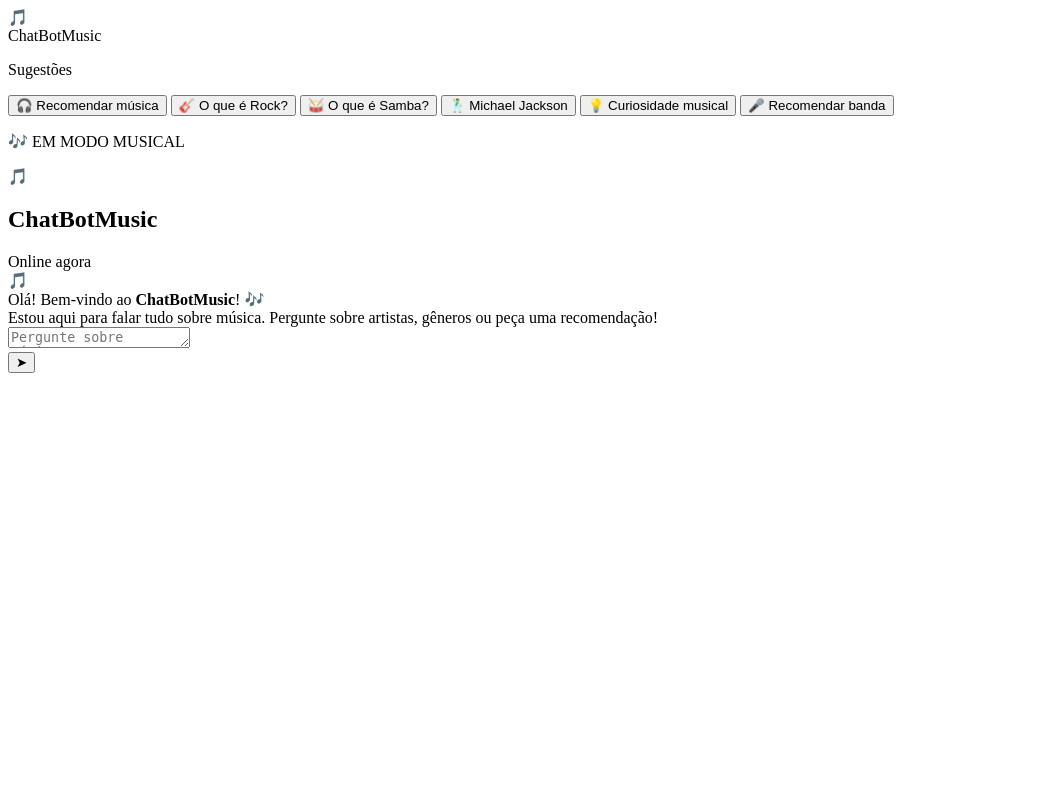
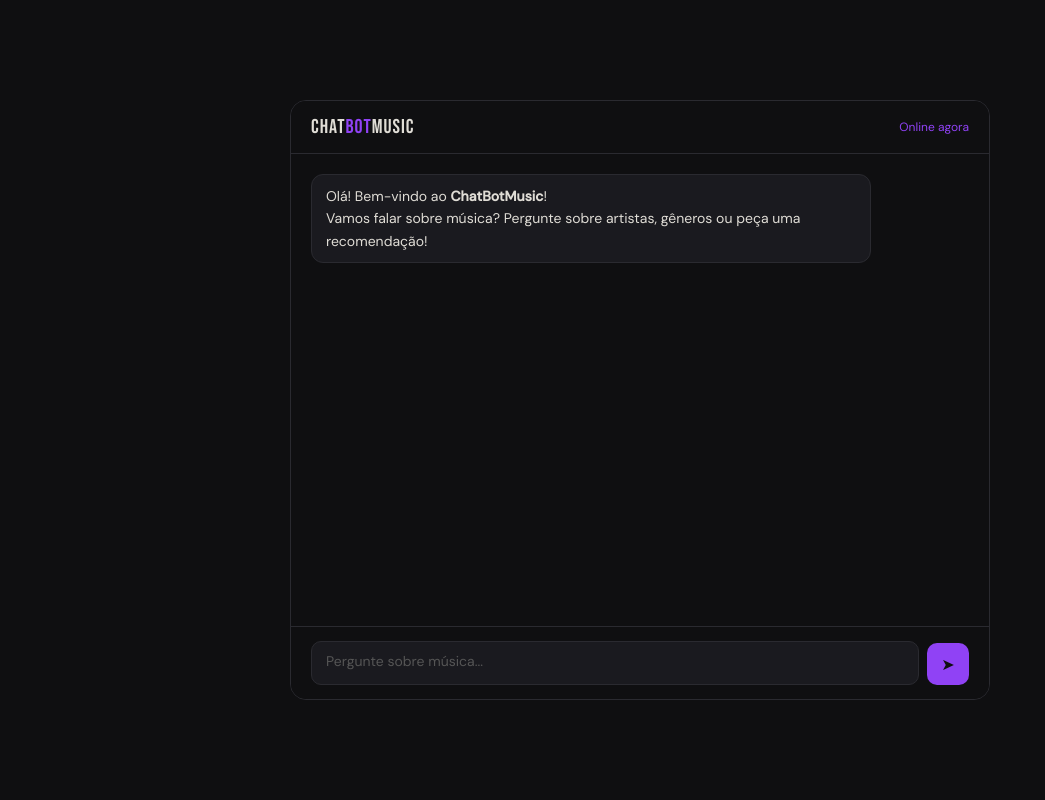
Before and after one commit to pedrohpr03/Chatbot, a Flask app: page / in a window 1280 px wide. Shown: the whole page, without its empty margins (0-1045 px from the left). Run offline with Flask 3, Linux system fonts and the light colour scheme.

Commit message:
Atualizando o css

```diff
--- a/app.py
+++ b/app.py
@@ -87,8 +87,8 @@ pares = [
       'Fato interessante: Mozart compôs sua primeira peça aos 5 anos de idade!']),
 
     (r'(Sair|Tchau|Adeus|Até mais|até logo)',
-     ['Até mais! Foi um prazer falar sobre música com você! 🎵',
-      'Tchau! Continue ouvindo boa música! 🎶']),
+     ['Até mais! Foi um prazer falar sobre música com você! ',
+      'Tchau! Continue ouvindo boa música!']),
 
     (r'(.*)', ['Desculpe, não entendi. Pode reformular a pergunta?',
                'Pode me explicar de outra forma? Estou aqui para falar sobre música!',
--- /dev/null
+++ b/static/style.css
@@ -0,0 +1,99 @@
+* { box-sizing: border-box; margin: 0; padding: 0; }
+
+body {
+  font-family: 'DM Sans', sans-serif;
+  background: #0f0f11;
+  color: #e0ddd6;
+  height: 100vh;
+  display: flex;
+  align-items: center;
+  justify-content: center;
+}
+
+.shell {
+  width: 700px;
+  height: 600px;
+  border-radius: 16px;
+  overflow: hidden;
+  border: 1px solid #2a2a30;
+}
+
+.chat-area { display: flex; flex-direction: column; height: 100%; background: #0f0f11; }
+
+.chat-header {
+  padding: 14px 20px;
+  border-bottom: 1px solid #2a2a30;
+  display: flex;
+  align-items: center;
+  justify-content: space-between;
+}
+
+.logo { display: flex; align-items: center; gap: 8px; }
+.logo-icon { font-size: 20px; }
+.logo-text { font-family: 'Bebas Neue', sans-serif; font-size: 20px; letter-spacing: 0.05em; }
+.logo-text span { color: hsl(266, 90%, 61%); }
+
+.status { font-size: 12px; color: hsl(266, 90%, 61%); }
+
+.messages {
+  flex: 1;
+  overflow-y: auto;
+  padding: 20px;
+  display: flex;
+  flex-direction: column;
+  gap: 14px;
+}
+
+.msg { display: flex; gap: 10px; max-width: 560px; }
+.msg.user { flex-direction: row-reverse; align-self: flex-end; }
+.msg-avatar { font-size: 18px; flex-shrink: 0; }
+
+.bubble { padding: 10px 14px; border-radius: 12px; font-size: 14px; line-height: 1.6; }
+.msg.bot .bubble { background: #1a1a1f; border: 1px solid #2a2a30; }
+.msg.user .bubble { background: hsl(266, 90%, 61%)}
+.dots { display: flex; gap: 4px; align-items: center; padding: 4px 0; }
+.dots span { width: 6px; height: 6px; background: hsl(266, 90%, 61%); border-radius: 50%; opacity: 0.5; }
+
+.input-bar {
+  padding: 14px 20px;
+  border-top: 1px solid #2a2a30;
+  display: flex;
+  gap: 8px;
+  align-items: flex-end;
+}
+
+.input-wrap {
+  flex: 1;
+  background: #1a1a1f;
+  border: 1px solid #2a2a30;
+  border-radius: 10px;
+}
+.input-wrap:focus-within { border-color: hsl(266, 90%, 61%); }
+
+textarea {
+  display: block;
+  width: 100%;
+  background: none;
+  border: none;
+  outline: none;
+  color: #e0ddd6;
+  font-family: 'DM Sans', sans-serif;
+  font-size: 14px;
+  padding: 10px 14px;
+  resize: none;
+  min-height: 42px;
+  max-height: 120px;
+}
+textarea::placeholder { color: #555; }
+
+.send-btn {
+  width: 42px;
+  height: 42px;
+  background: hsl(266, 90%, 61%);
+  border: none;
+  border-radius: 10px;
+  font-size: 16px;
+  color: #0f0f11;
+  cursor: pointer;
+}
+.send-btn:hover { opacity: 0.85; }
--- a/templates/index.html
+++ b/templates/index.html
@@ -5,53 +5,22 @@
   <meta name="viewport" content="width=device-width, initial-scale=1.0" />
   <title>ChatBotMusic</title>
   <link href="https://fonts.googleapis.com/css2?family=Bebas+Neue&family=DM+Sans:wght@300;400;500&display=swap" rel="stylesheet" />
+  <link rel="stylesheet" href="/static/style.css" />
 </head>
 <body>
 <div class="shell">
-  <aside class="sidebar">
-    <div class="logo">
-      <div class="logo-icon">🎵</div>
-      <div class="logo-text">Chat<span>Bot</span>Music</div>
-    </div>
-
-    <div>
-      <p class="sidebar-label">Sugestões</p>
-      <div class="topics" id="topics">
-        <button class="topic-btn" onclick="sendQuick('Me recomende uma música')"><span class="icon">🎧</span> Recomendar música</button>
-        <button class="topic-btn" onclick="sendQuick('Me fale sobre o rock')"><span class="icon">🎸</span> O que é Rock?</button>
-        <button class="topic-btn" onclick="sendQuick('Me fale sobre o samba')"><span class="icon">🥁</span> O que é Samba?</button>
-        <button class="topic-btn" onclick="sendQuick('Quem é o Michael Jackson?')"><span class="icon">🕺</span> Michael Jackson</button>
-        <button class="topic-btn" onclick="sendQuick('Me conte uma curiosidade sobre música')"><span class="icon">💡</span> Curiosidade musical</button>
-        <button class="topic-btn" onclick="sendQuick('Me recomende uma banda')"><span class="icon">🎤</span> Recomendar banda</button>
-      </div>
-    </div>
-
-    <div class="vibe-bar">
-      <p>🎶 EM MODO MUSICAL</p>
-      <div class="equalizer">
-        <div class="bar"></div><div class="bar"></div><div class="bar"></div>
-        <div class="bar"></div><div class="bar"></div><div class="bar"></div>
-        <div class="bar"></div>
-      </div>
-    </div>
-  </aside>
-
   <div class="chat-area">
     <header class="chat-header">
-      <div class="chat-header-left">
-        <div class="bot-avatar">🎵</div>
-        <div class="bot-info">
-          <h2>ChatBotMusic</h2>
-          <div class="status">Online agora</div>
-        </div>
+      <div class="logo">
+        <div class="logo-text">Chat<span>Bot</span>Music</div>
       </div>
+      <div class="status">Online agora</div>
     </header>
 
     <div class="messages" id="messages">
       <div class="msg bot">
-        <div class="msg-avatar">🎵</div>
-        <div class="bubble">Olá! Bem-vindo ao <strong>ChatBotMusic</strong>! 🎶
-                            <br>Estou aqui para falar tudo sobre música. Pergunte sobre artistas, gêneros ou peça uma recomendação!</div>
+        <div class="bubble">Olá! Bem-vindo ao <strong>ChatBotMusic</strong>!
+                            <br>Vamos falar sobre música? Pergunte sobre artistas, gêneros ou peça uma recomendação!</div>
       </div>
     </div>
 
@@ -65,8 +34,8 @@
 </div>
 
 <script>
-  const input   = document.getElementById('user-input');
-  const msgBox  = document.getElementById('messages');
+  const input  = document.getElementById('user-input');
+  const msgBox = document.getElementById('messages');
 
   input.addEventListener('input', () => {
     input.style.height = 'auto';
@@ -83,8 +52,6 @@
 
     const avatar = document.createElement('div');
     avatar.className = 'msg-avatar';
-    avatar.textContent = role === 'bot' ? '🎵' : '🎤';
-
     const bubble = document.createElement('div');
     bubble.className = 'bubble';
     bubble.innerHTML = text.replace(/\n/g, '<br>');
@@ -93,13 +60,12 @@
     wrap.appendChild(bubble);
     msgBox.appendChild(wrap);
     msgBox.scrollTop = msgBox.scrollHeight;
-    return wrap;
   }
 
   function addTyping() {
     const wrap = document.createElement('div');
-    wrap.className = 'msg bot typing';
-    wrap.innerHTML = `<div class="msg-avatar">🎵</div>
+    wrap.className = 'msg bot';
+    wrap.innerHTML = `<div class="msg-avatar"></div>
       <div class="bubble"><div class="dots"><span></span><span></span><span></span></div></div>`;
     msgBox.appendChild(wrap);
     msgBox.scrollTop = msgBox.scrollHeight;
@@ -130,11 +96,6 @@
       addMessage('Ops! Não consegui me conectar ao servidor. Verifique se o app.py está rodando.', 'bot');
     }
   }
-
-  function sendQuick(text) {
-    input.value = text;
-    sendMessage();
-  }
 </script>
 </body>
 </html>
```
